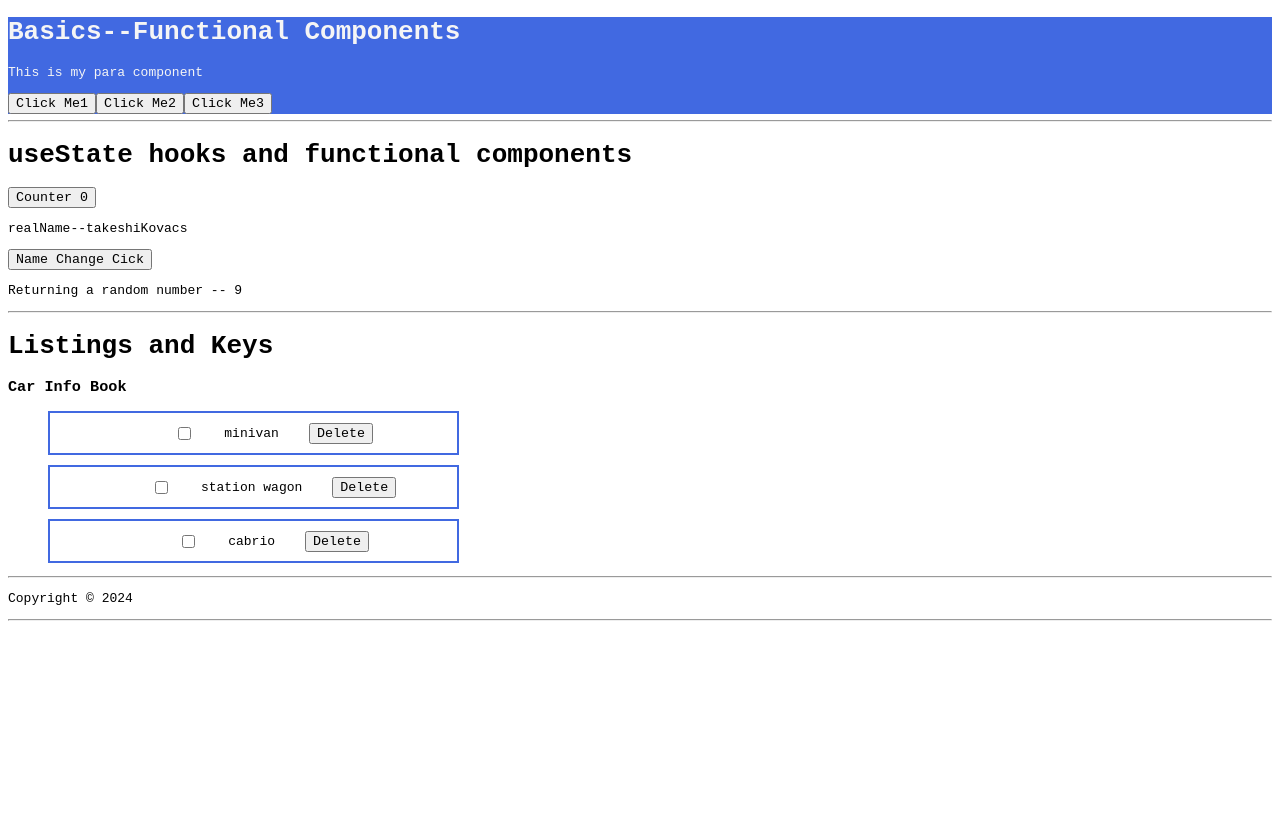
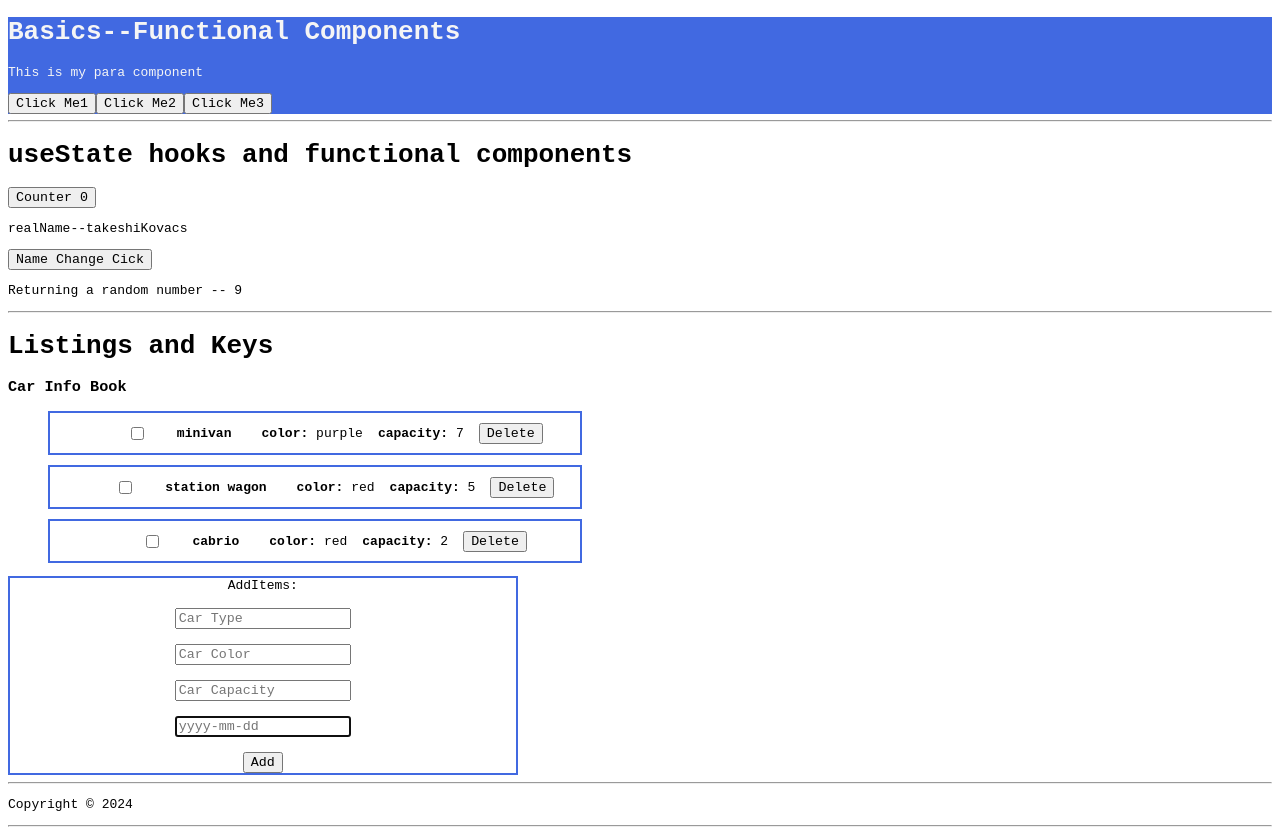
Before and after one commit to kovacs7/React-Notes, a React (Vite) app in the folder lesson-1/: page / in a window 1280 px wide. Before the commit the page ends 800 px from the top, so only its background shows below. Built offline with nearby package versions, Linux system fonts and the light colour scheme.

Commit message:
addNewItems part added, how to use form to update an array of objects

```diff
--- a/lesson-1/src/components/Content2.jsx
+++ b/lesson-1/src/components/Content2.jsx
@@ -1,4 +1,4 @@
-import { useState } from "react"
+import { useState } from "react";
 
 const Content2 = () => {
   // https://dev.to/joelynn/react-hooks-working-with-state-arrays-2n2g
@@ -10,73 +10,176 @@ const Content2 = () => {
       type: "minivan",
       registration: new Date("2017-01-03"),
       capacity: 7,
-      included : false
+      included: false,
     },
     {
       color: "red",
       type: "station wagon",
       registration: new Date("2018-03-03"),
       capacity: 5,
-      included : false
+      included: false,
     },
     {
       color: "red",
       type: "cabrio",
       registration: new Date("2016-05-02"),
       capacity: 2,
-      included : false
+      included: false,
     },
-  ])
+  ]);
 
-const handleCheck = (item)=> {
+  const handleCheck = (item) => {
     // create a new array of objects to update then use useState hook
-    let updatedItems = items.map((myObj)=>{
-        if (myObj === item){
-            myObj.included = !myObj.included
-            return myObj
+    let updatedItems = items.map((myObj) => {
+      if (myObj === item) {
+        myObj.included = !myObj.included;
+        return myObj;
       } else {
-            return myObj
+        return myObj;
       }
-    })
-    setItems(updatedItems)
-}
-
+    });
+    setItems(updatedItems);
+  };
 
   const handleDelete = (item) => {
     let updatedItems = items.filter((myObj) => myObj !== item);
     setItems(updatedItems);
-}
+  };
 
+  const handleSubmit = (newItem) => {
+    const newDate = new Date(newItem.registration);
+    const updatedItems = [...items, { ...newItem, registration: newDate }];
+    setItems(updatedItems);
+  };
+
+  let newItem = {
+    color: null,
+    type: null,
+    registration: null,
+    capacity: null,
+    included: false,
+  };
 
   return (
     <main>
       <h1>Listings and Keys</h1>
       <h3>Car Info Book</h3>
       <ul>
-            {items.map((item) =>( // remember to use parenthesis instead of curly brackets, it doesnt render the xml.
-                <ul className="item" key={item.registration}
-
-                style={{border: "solid 2px royalblue", display: "flex", direction : "row", marginTop : "10px", gap : "15px", height : "40px", width : "30%", alignItems : "center",
-                justifyContent: "center"}}
-                >
+        {items.map(
+          (
+            item // remember to use parenthesis instead of curly brackets, it doesnt render the xml.
+          ) => (
+            <ul
+              className="item"
+              key={item.registration.getTime()}
+              style={{
+                border: "solid 2px royalblue",
+                display: "flex",
+                direction: "row",
+                marginTop: "10px",
+                gap: "15px",
+                height: "40px",
+                width: "40%",
+                alignItems: "center",
+                justifyContent: "center",
+              }}>
               <input
                 type="checkbox"
                 onChange={() => handleCheck(item)} // have to create an anonymous fn, because normally writing fn will take it as normal xml element.
                 checked={item.included} // takes the boolean value
               />
-                    <br/>
+              <br />
               <label
-                        style={item.included ? {textDecoration: "line-through"} : null} // remember it for todo lists
+                style={
+                  item.included ? { textDecoration: "line-through" } : null
+                } // remember it for todo lists
               >
-                    {item.type}
+                <strong>{item.type}</strong>
               </label>
-                    <br/>
-                    <button onClick={() => {handleDelete(item)}}>Delete</button>
+              <br />
+              <p>
+                <strong>color: </strong>
+                {item.color}
+              </p>
+              <p>
+                <strong>capacity: </strong>
+                {item.capacity}
+              </p>
+              {/* cant use registration because its a unique key --> check <ul> */}
+              <button
+                onClick={() => {
+                  handleDelete(item);
+                }}>
+                Delete
+              </button>
             </ul>
-            ))}
+          )
+        )}
       </ul>
+      {/* ----------new part---update------------------ */}
+      <form
+        style={{
+          border: "solid 2px royalblue",
+          display: "flex",
+          flexDirection: "column",
+          marginTop: "10px",
+          gap: "15px",
+          height: "40%",
+          width: "40%",
+          alignItems: "center",
+          justifyContent: "center",
+        }}>
+        <label htmlFor="addItems">AddItems:</label>
+        <input
+          id="addItems"
+          autoFocus
+          type="text"
+          placeholder="Car Type"
+          required
+          onChange={(e) => {
+            newItem.type = e.target.value;
+          }}
+        />
+        <input
+          id="addColor"
+          autoFocus
+          type="text"
+          placeholder="Car Color"
+          required
+          onChange={(e) => {
+            newItem.color = e.target.value;
+          }}
+        />
+        <input
+          id="addCapacity"
+          autoFocus
+          type="text"
+          placeholder="Car Capacity"
+          required
+          onChange={(e) => {
+            newItem.capacity = e.target.value;
+          }}
+        />
+        <input
+          id="addDate"
+          autoFocus
+          type="text"
+          placeholder="yyyy-mm-dd"
+          required
+          onChange={(e) => {
+            newItem.registration = e.target.value;
+          }}
+        />
+        <button
+          type="button" // don't use SUBMIT HERE , ONCLICK DONT WORK ON SUBMIT TYPE
+          onClick={() => {
+            handleSubmit(newItem);
+          }}>
+          Add
+        </button>
+      </form>
     </main>
-  )
-}
+  );
+};
 
-export default Content2
+export default Content2;
```
Lines whose indentation alone changed are shown as unchanged.
